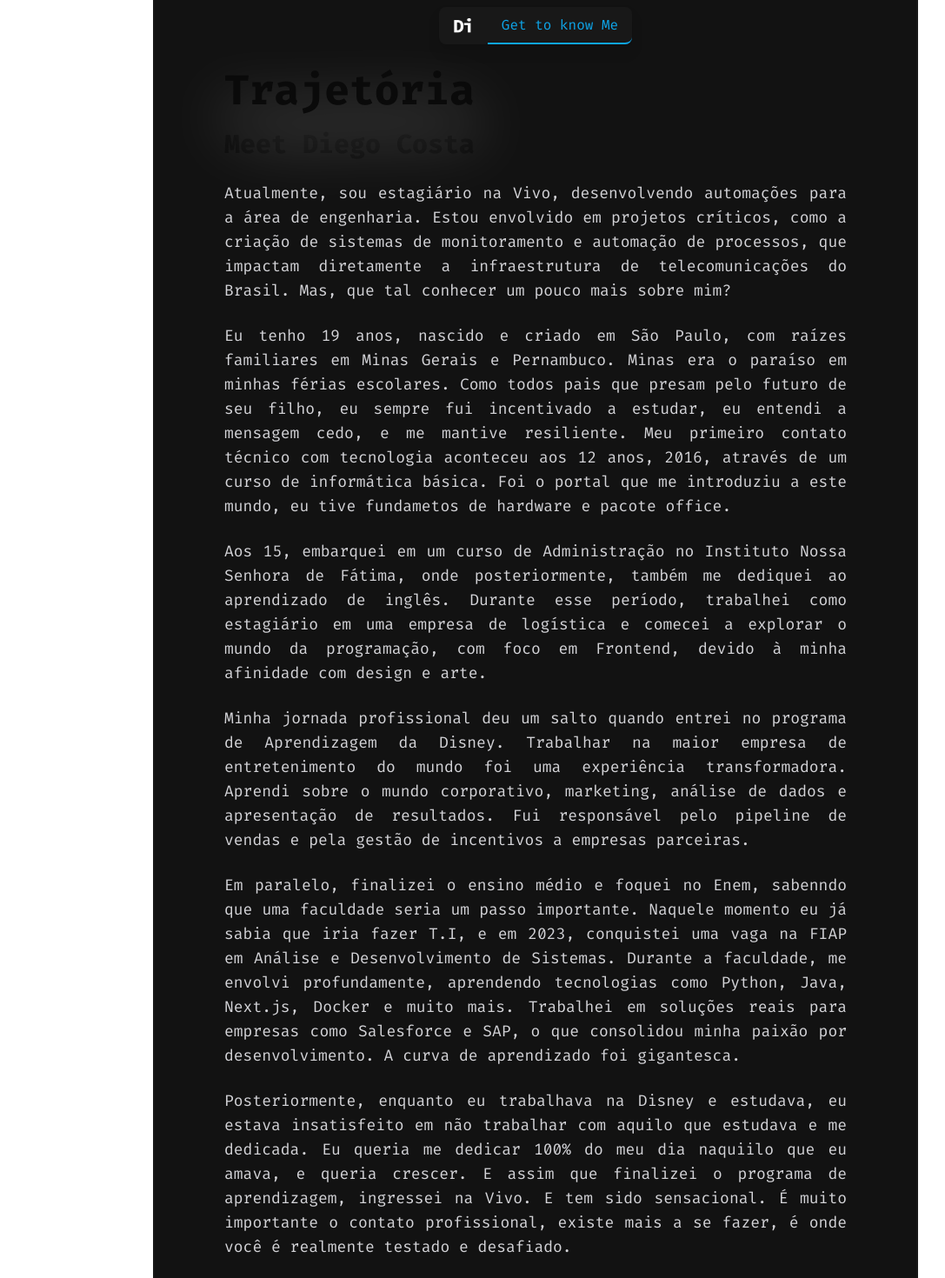
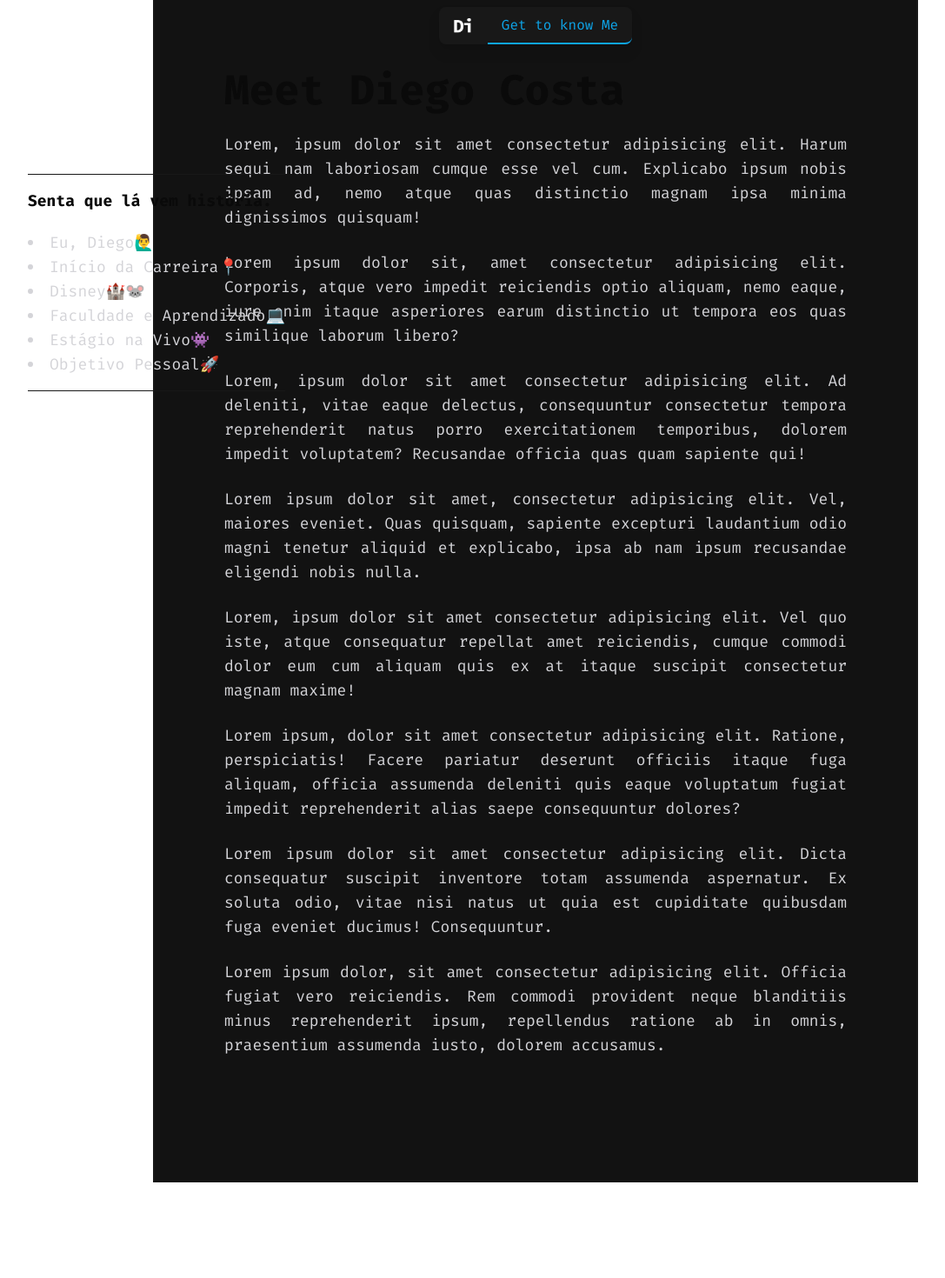
Before and after one commit to DiegoCostaCode/diego-hello-world, a Next.js app: page /about in a window 1280 px wide. Shown: the top 1470 px of the page at 87% size, without its empty margins (24-1111 px from the left). After the commit the page ends 1360 px from the top, so only its background shows below. Built offline with nearby package versions, Linux system fonts and the light colour scheme.

Commit message:
[feat]-Refiz o layout rota About, adicionei um sumário lateral flutuante

```diff
--- a/src/app/about/page.tsx
+++ b/src/app/about/page.tsx
@@ -1,56 +1,84 @@
+'use client';
+
+import { usePathname } from "next/navigation";
+
 export default function Page() {
+
+  const router = usePathname();
+
   return (
     <>
-      <main className="flex flex-col justify-center items-center h-full w-full">
+      <main className="flex justify-center items-center h-full w-full">
 
-        <div className="flex flex-col w-[110vh] h-auto px-20 bg-soft-black border-x-2 border-dark-gray">
+
+
+        <nav className="py-10 fixed top-40 left-14 w-50 h-full">
+          <hr className="border-1 border-dark-gray mb-4" />
+            <h1 className="text-lg font-bold mb-5">Senta que lá vem história.</h1>
+            <ul className="list-disc list-inside text-lg text-zinc-300">
+              <li>
+                <a href="#introducao" className="hover:text-white">Eu, Diego🙋‍♂️</a>
+              </li>
+              <li>
+                <a href="#inicio-carreira" className="hover:text-white">Início da Carreira📍</a>
+              </li>
+              <li>
+                <a href="#disney" className="hover:text-white">Disney🏰🐭</a>
+              </li>
+              <li>
+                <a href="#faculdade" className="hover:text-white">Faculdade e Aprendizado💻</a>
+              </li>
+              <li>
+                <a href="#vivo" className="hover:text-white">Estágio na Vivo👾</a>
+              </li>
+              <li>
+                <a href="#objetivo" className="hover:text-white">Objetivo Pessoal🚀</a>
+              </li>
+            </ul>
+          <hr className="border-1 border-dark-gray mt-4" />
+        </nav>
+
+        <div className="flex flex-col w-[110vh] h-auto px-20 bg-soft-black border-x-2 border-dark-gray scroll-smooth">
 
           <section className="flex flex-col items-center justify-end h-auto mb-10 max-w-3xl">
 
             <div className="flex flex-col w-full space-x-5">
 
-              <div className="flex flex-col justify-center items-center py-20">
-
-                <div className="w-full mb-5">
-                  <h1 className="text-5xl font-bold drop-shadow-glow text-left">Trajetória</h1>
-                </div>
+              <div className="flex flex-col justify-center items-center my-20">
 
                 <div className="flex-[10]">
-                  <h3 className="text-3xl font-bold ">Meet Diego Costa</h3>
-                  <p className="text-justify text-lg my-6 text-zinc-300 ">
-                    Atualmente, sou estagiário na Vivo, desenvolvendo automações para a área de engenharia. Estou envolvido
-                     em projetos críticos, como a criação de sistemas de monitoramento e automação de processos, que impactam diretamente
-                      a infraestrutura de telecomunicações do Brasil. Mas, que tal conhecer um pouco mais sobre mim?
-                  </p>
-                  <p className="text-justify text-lg my-6 text-zinc-300 ">
-                    Eu tenho 19 anos, nascido e criado em São Paulo, com raízes familiares em Minas Gerais e Pernambuco. Minas era o paraíso em minhas férias escolares.
-                     Como todos pais que presam pelo futuro de seu filho, eu sempre fui incentivado a estudar, eu entendi a mensagem cedo, e me mantive resiliente. Meu primeiro
-                     contato técnico com tecnologia aconteceu aos 12 anos, 2016, através de um curso de informática básica. Foi o portal que me introduziu a este mundo, eu tive
-                     fundametos de hardware e pacote office.
-                  </p>
-                  <p className="text-justify text-lg my-6 text-zinc-300 ">
-                    Aos 15, embarquei em um curso de Administração no Instituto Nossa Senhora de Fátima, onde posteriormente, também me dediquei ao aprendizado de inglês. Durante
-                    esse período, trabalhei como estagiário em uma empresa de logística e comecei a explorar o mundo da programação, com foco em Frontend, devido à minha afinidade com
-                     design e arte.
-                  </p>
-                  <p className="text-justify text-lg my-6 text-zinc-300 ">
-                    Minha jornada profissional deu um salto quando entrei no programa de Aprendizagem da Disney. Trabalhar na maior empresa de entretenimento do mundo foi uma experiência
-                    transformadora. Aprendi sobre o mundo corporativo, marketing, análise de dados e apresentação de resultados. Fui responsável pelo pipeline de vendas e pela gestão de
-                    incentivos a empresas parceiras.
-                  </p>
-                  <p className="text-justify text-lg my-6 text-zinc-300 ">
-                    Em paralelo, finalizei o ensino médio e foquei no Enem, sabenndo que uma faculdade seria um passo importante. Naquele momento eu já sabia que iria fazer T.I, e em 2023, conquistei
-                    uma vaga na FIAP em Análise e Desenvolvimento de Sistemas. Durante a faculdade, me envolvi profundamente, aprendendo tecnologias como Python, Java, Next.js, Docker e muito mais. Trabalhei em soluções
-                    reais para empresas como Salesforce e SAP, o que consolidou minha paixão por desenvolvimento. A curva de aprendizado foi gigantesca.
-                  </p>
-                  <p className="text-justify text-lg my-6 text-zinc-300 ">
-                    Posteriormente, enquanto eu trabalhava na Disney e estudava, eu estava insatisfeito em não trabalhar com aquilo que estudava e me dedicada. Eu queria me dedicar 100% do meu dia naquiilo que eu amava, e queria
-                    crescer. E assim que finalizei o programa de aprendizagem, ingressei na Vivo. E tem sido sensacional. É muito importante o contato profissional, existe mais a se fazer, é onde você é realmente testado e desafiado.
+                  <h1 className="text-5xl font-bold ">Meet Diego Costa</h1>
+
+                  <p id="introducao" className="text-justify text-lg my-6 text-zinc-300 scroll-mt-72">
+                    Lorem, ipsum dolor sit amet consectetur adipisicing elit. Harum sequi nam laboriosam cumque esse vel cum. Explicabo ipsum nobis ipsam ad, nemo atque quas distinctio magnam ipsa minima dignissimos quisquam!
                   </p>
 
-                  <p className="text-justify text-lg my-6 text-zinc-300 ">
-                    Meu objetivo é continuar crescendo, empreender e criar soluções que mudem vidas, especialmente para minha família e meu irmão mais novo, que é minha maior inspiração.
-                     Se quiser saber mais ou bater um papo, fique à vontade para entrar em contato comigo. Obrigado!
+                  <p className="text-justify text-lg my-6 text-zinc-300">
+                    Lorem ipsum dolor sit, amet consectetur adipisicing elit. Corporis, atque vero impedit reiciendis optio aliquam, nemo eaque, iure enim itaque asperiores earum distinctio ut tempora eos quas similique laborum libero?
+                  </p>
+
+                  <p id="inicio-carreira" className="text-justify text-lg my-6 text-zinc-300 scroll-mt-64">
+                    Lorem, ipsum dolor sit amet consectetur adipisicing elit. Ad deleniti, vitae eaque delectus, consequuntur consectetur tempora reprehenderit natus porro exercitationem temporibus, dolorem impedit voluptatem? Recusandae officia quas quam sapiente qui!
+                  </p>
+
+                  <p className="text-justify text-lg my-6 text-zinc-300">
+                    Lorem ipsum dolor sit amet, consectetur adipisicing elit. Vel, maiores eveniet. Quas quisquam, sapiente excepturi laudantium odio magni tenetur aliquid et explicabo, ipsa ab nam ipsum recusandae eligendi nobis nulla.
+                  </p>
+
+                  <p id="disney" className="text-justify text-lg my-6 text-zinc-300 scroll-mt-64">
+                    Lorem, ipsum dolor sit amet consectetur adipisicing elit. Vel quo iste, atque consequatur repellat amet reiciendis, cumque commodi dolor eum cum aliquam quis ex at itaque suscipit consectetur magnam maxime!
+                  </p>
+
+                  <p id="faculdade" className="text-justify text-lg my-6 text-zinc-300 scroll-mt-72">
+                    Lorem ipsum, dolor sit amet consectetur adipisicing elit. Ratione, perspiciatis! Facere pariatur deserunt officiis itaque fuga aliquam, officia assumenda deleniti quis eaque voluptatum fugiat impedit reprehenderit alias saepe consequuntur dolores?
+                  </p>
+
+                  <p id="vivo" className="text-justify text-lg my-6 text-zinc-300 scroll-mt-80">
+                    Lorem ipsum dolor sit amet consectetur adipisicing elit. Dicta consequatur suscipit inventore totam assumenda aspernatur. Ex soluta odio, vitae nisi natus ut quia est cupiditate quibusdam fuga eveniet ducimus! Consequuntur.
+                  </p>
+
+                  <p id="objetivo" className="text-justify text-lg my-6 text-zinc-300 scroll-mt-96">
+                    Lorem ipsum dolor, sit amet consectetur adipisicing elit. Officia fugiat vero reiciendis. Rem commodi provident neque blanditiis minus reprehenderit ipsum, repellendus ratione ab in omnis, praesentium assumenda iusto, dolorem accusamus.
                   </p>
                 </div>
 
@@ -59,6 +87,8 @@ export default function Page() {
 
           </section>
 
+
+
         </div>
       </main>
     </>
--- a/src/app/page.tsx
+++ b/src/app/page.tsx
@@ -42,7 +42,7 @@ export default function Home() {
 
                 <p className="text-lg text-justify text-wrap my-6 text-zinc-300 w-[700px]">
                     Atualmente, estou no último semestre do curso de Análise e Desenvolvimento de Sistemas na
-                    <a href="https://www.fiap.com.br/2012/12/12/fiap-e-classificada-pelo-2-ano-consecutivo-no-grupo-de-excelencia-do-ensino-superior-do-pais-segundo-dados-do-mec/#:~:text=FIAP%20é%20classificada%20pelo%202º,País%2C%20segundo%20dados%20do%20MEC&text=O%20Ministério%20da%20Educação%20(MEC,FIAP%20por%20mais%20essa%20conquista!" className="text-white animate-pulse"> FIAP</a>, com previsão de formatura para agosto deste ano. Minha média de notas até o momento é <strong className="text-white">8,24</strong>.
+                    <a href="https://www.fiap.com.br/2012/12/12/fiap-e-classificada-pelo-2-ano-consecutivo-no-grupo-de-excelencia-do-ensino-superior-do-pais-segundo-dados-do-mec/#:~:text=FIAP%20é%20classificada%20pelo%202º,País%2C%20segundo%20dados%20do%20MEC&text=O%20Ministério%20da%20Educação%20(MEC,FIAP%20por%20mais%20essa%20conquista!" className="text-sky-500 animate-pulse font-bold"> FIAP</a>, com previsão de formatura para agosto deste ano. Minha média de notas até o momento é <strong className="text-white">8,24</strong>.
                 </p>
 
                 <p className="text-lg text-justify text-wrap my-6 text-zinc-300 w-[700px]">
```
